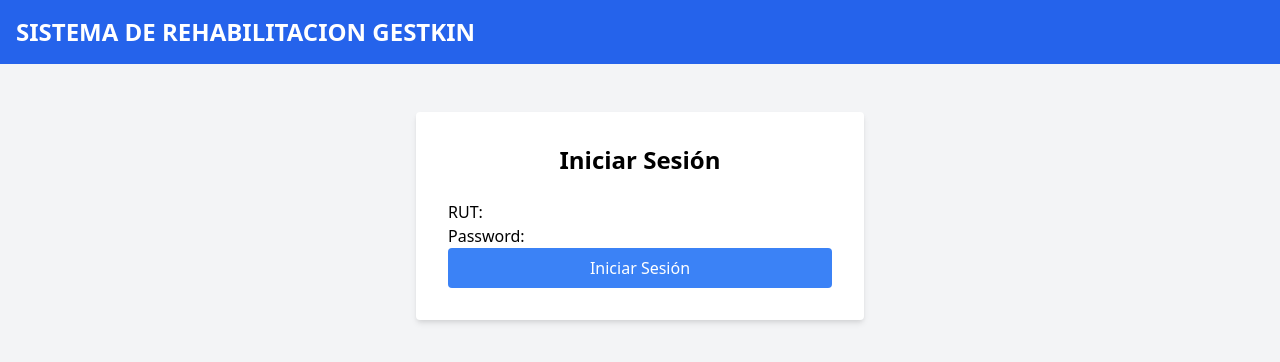
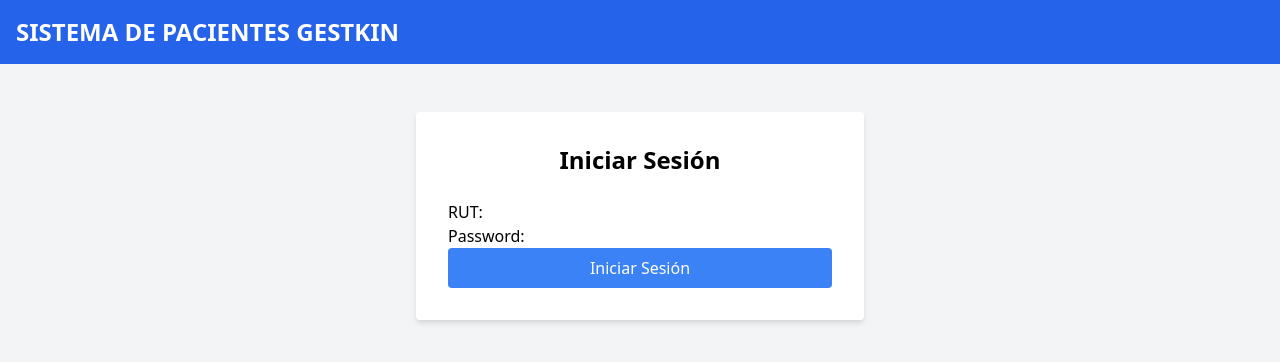
Before and after one commit to CARLOS-BT/PROYECTO-TITULO, a Django app: page / in a window 1280 px wide. Shown: the top 362 px of the page. Run offline with Django 4.2, Linux system fonts and the light colour scheme.

Commit message:
version_2

```diff
--- a/requirements.txt
+++ b/requirements.txt
@@ -1,4 +1,4 @@
-Django==3.2.10
+pip install django==4.2
 mysqlclient==2.0.3
 django-crispy-forms==1.14.0
 Pillow==8.4.0
--- a/templates/base.html
+++ b/templates/base.html
@@ -9,7 +9,7 @@
 <body class="bg-gray-100">
     <nav class="bg-blue-600 p-4 text-white">
         <div class="container mx-auto flex justify-between items-center">
-            <a href="{% url 'pacientes:lista_pacientes' %}" class="text-2xl font-bold">SISTEMA DE REHABILITACION GESTKIN</a>
+            <a href="{% url 'pacientes:lista_pacientes' %}" class="text-2xl font-bold">SISTEMA DE PACIENTES GESTKIN</a>
             {% if user.is_authenticated %}
                 <div>
                     <span class="mr-4">{{ user.get_full_name }}</span>
```
